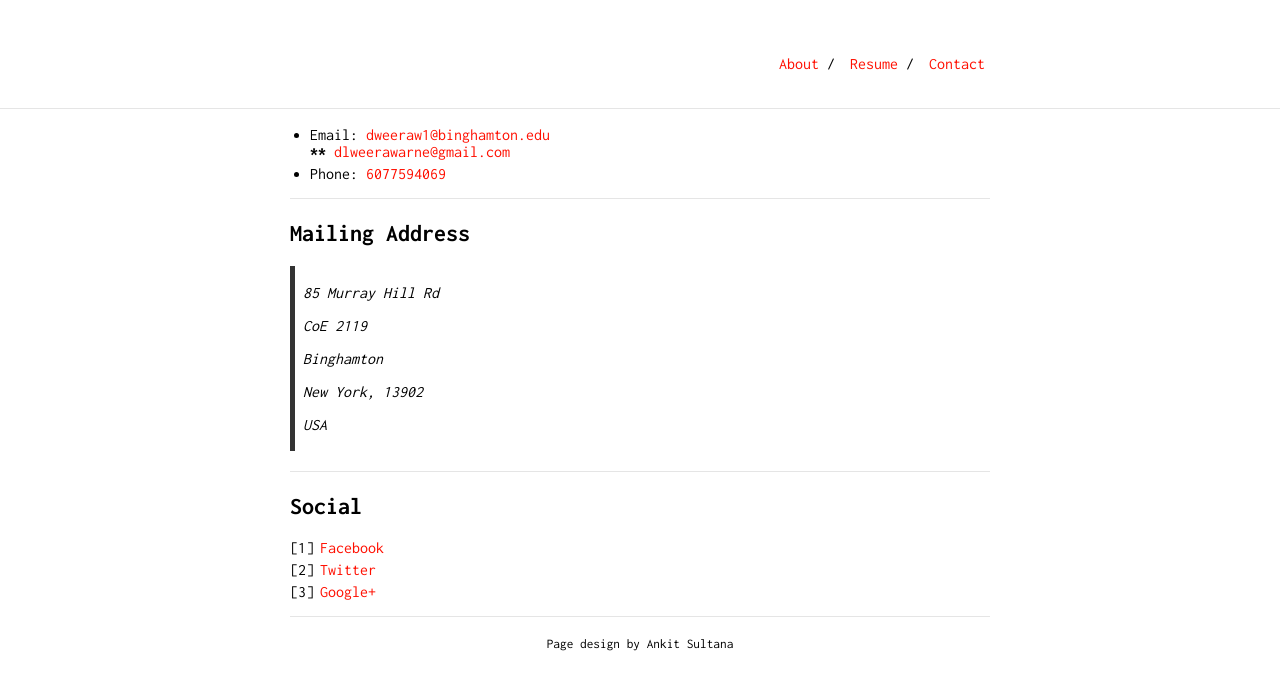
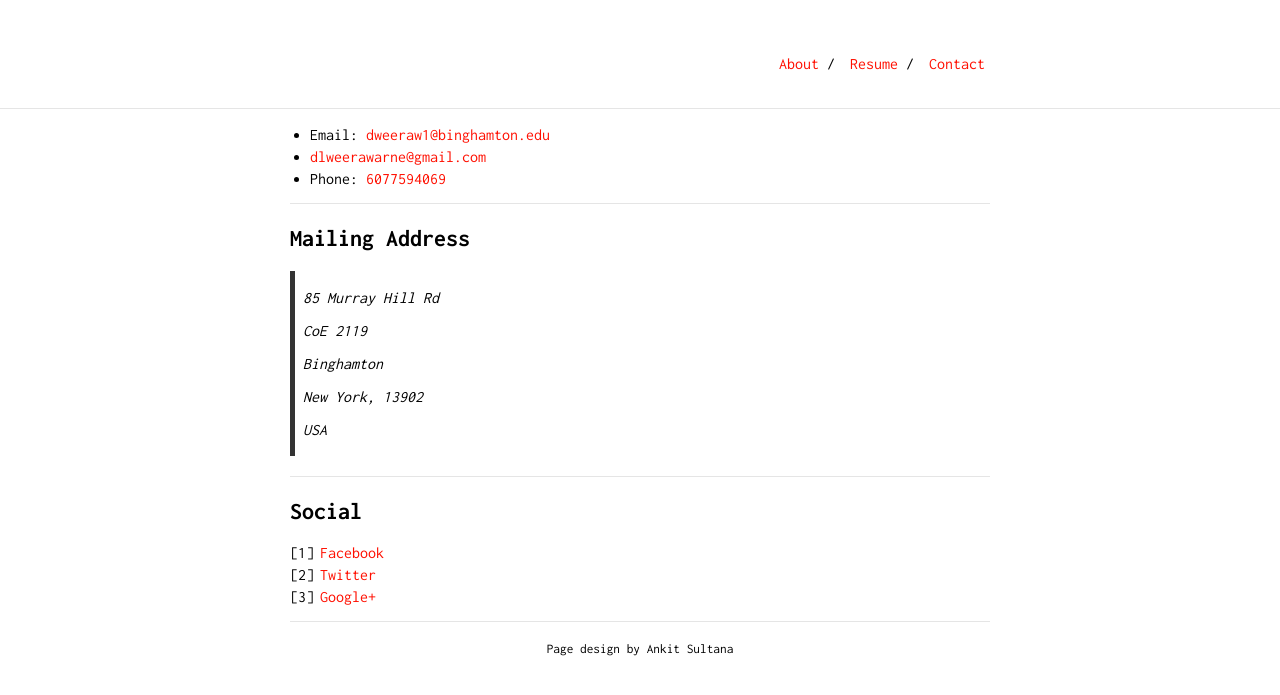
Before and after one commit to dlweerawarne/dlweerawarne.github.io, a Jekyll site: the page built from contact.md, in a window 1280 px wide. Shown: the top 695 px of the page. Built offline with Jekyll 4.4.1, drawn with Linux system fonts in a browser that asks for light colours.

```diff
--- a/contact.md
+++ b/contact.md
@@ -4,7 +4,7 @@ is_contact: true
 ---
 
 * Email: [dweeraw1@binghamton.edu](mailto:dweeraw1@binghamton.edu)
-****** [dlweerawarne@gmail.com](mailto:dlweerawarne@gmail.com)
+* [dlweerawarne@gmail.com](mailto:dlweerawarne@gmail.com)
 * Phone: [6077594069](tel:6077594069)
 
 ---
```
